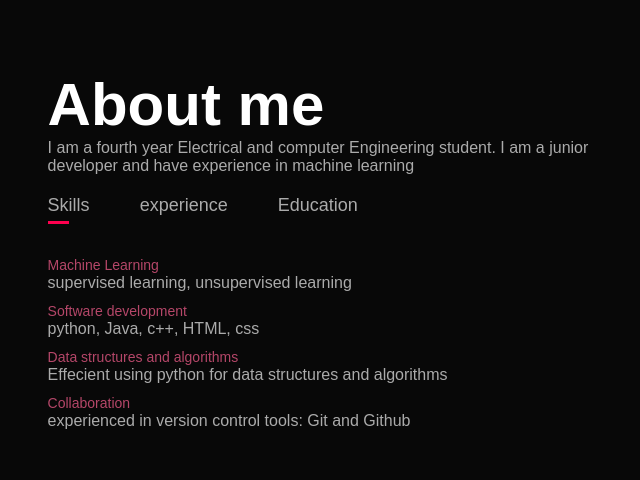
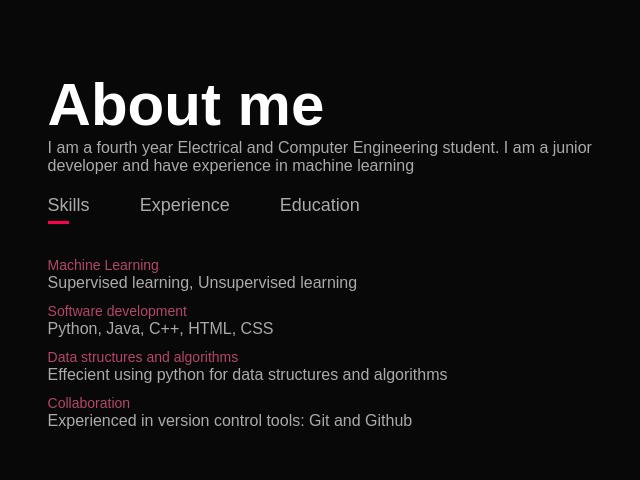
Before and after one commit to bisratberhanu/bisratberhanu.github.io, a plain HTML site: page index.html in a window 1280 px wide. Shown: the part 820-1300 px from the top of the page, 490-1130 px from the left. Drawn offline with Linux system fonts and the light colour scheme; files whose address does not match are found by name.

```diff
--- a/index.html
+++ b/index.html
@@ -46,19 +46,19 @@
             </div>
             <div class="about-col-2">
                 <h1 class= sub-title> About me </h1>
-                <p> I am a fourth year Electrical and computer
+                <p> I am a fourth year Electrical and Computer
                     Engineering student. I am a junior developer and  have experience in  machine learning </p>
                 <div class="tab-titles">
                     <p class="tab-links active-link" onclick="opentab('skills')" >Skills</p>
-                    <p class="tab-links" onclick="opentab('experience')">experience</p>
+                    <p class="tab-links" onclick="opentab('experience')">Experience</p>
                     <p class="tab-links" onclick="opentab('education')">Education</p>
                 </div>
                 <div class="tab-contents active-tab" id="skills">
                     <ul>
-                        <li><span> Machine Learning</span><br>supervised learning, unsupervised learning</li>
-                        <li><span>Software development</span><br> python, Java, c++, HTML, css</li>
+                        <li><span> Machine Learning</span><br>Supervised learning, Unsupervised learning</li>
+                        <li><span>Software development</span><br> Python, Java, C++, HTML, CSS</li>
                         <li><span>Data structures and algorithms</span><br> Effecient using python for data structures and algorithms</li>
-                        <li> <span> Collaboration</span><br> experienced in version control tools: Git and Github</li>
+                        <li> <span> Collaboration</span><br> Experienced in version control tools: Git and Github</li>
                     </ul>
 
                 </div>
@@ -72,7 +72,7 @@
                 <div class="tab-contents" id= "education">
                     <ul>
                         <li><span>Addis Ababa University </span><br>currently studying Electrical and Computer Engineering </li>
-                        <li><span>A2sv</span><br> Data structures and Algorithms </li>
+                        <li><span>A2SV</span><br> Data structures and Algorithms </li>
                         <li><span>Google IT support </span><br> IT support certification from google </li>
                     </ul>
                 </div>
```
